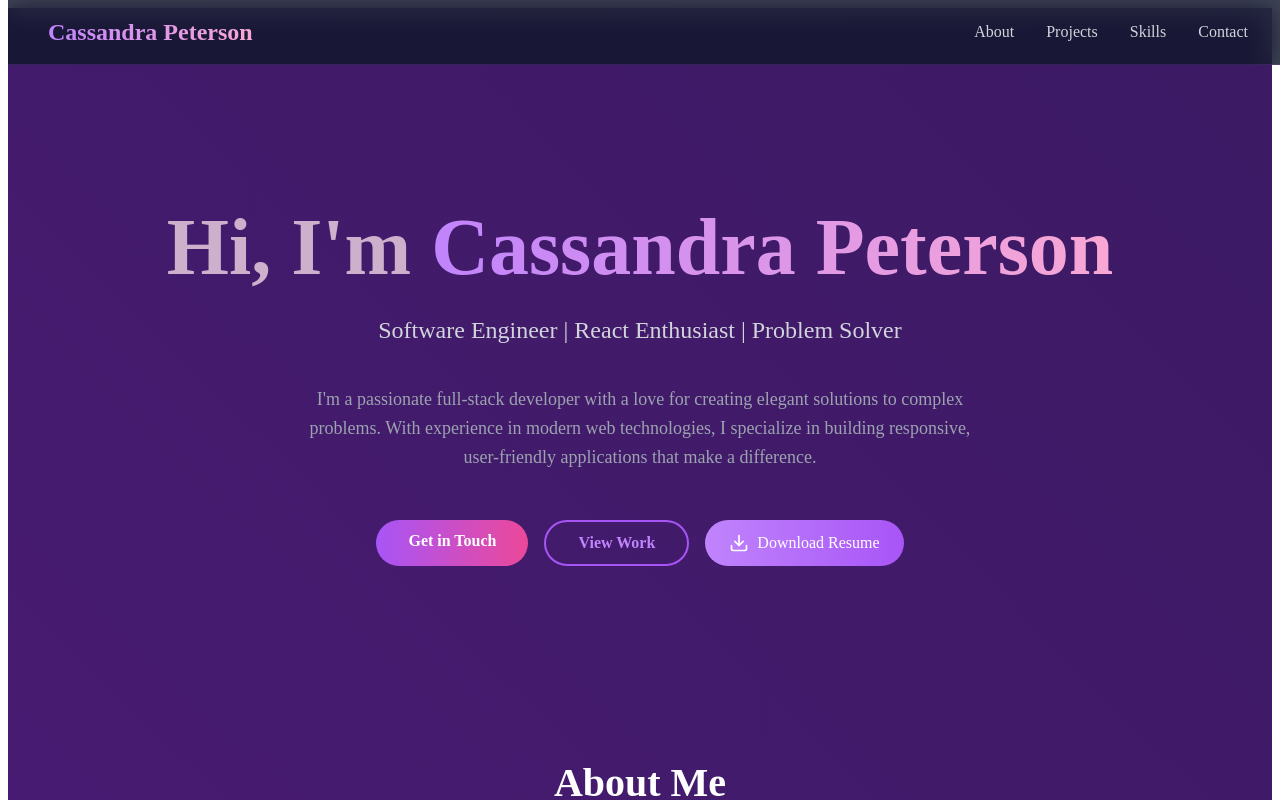
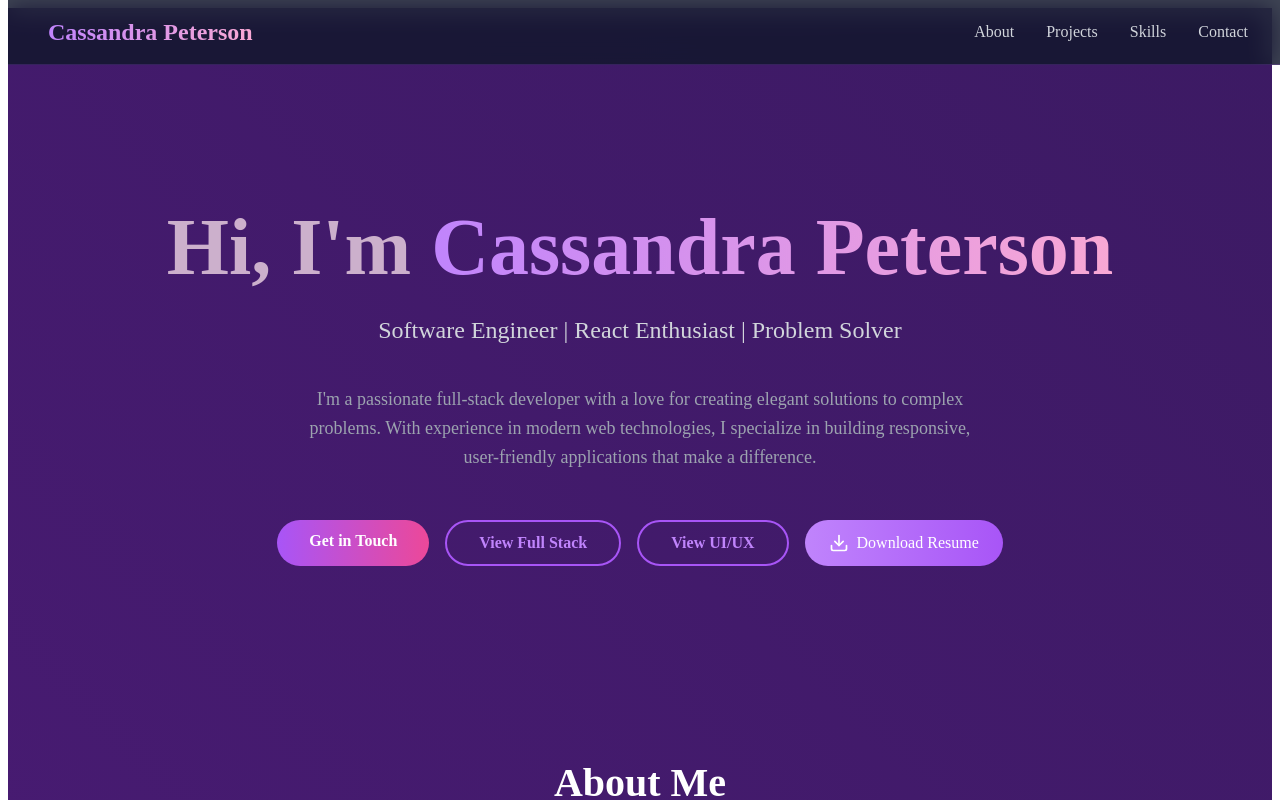
Before and after one commit to cpeterson27/portfolio, a React (Create React App) app: page / in a window 1280 px wide. Shown: the top 800 px of the page. Built offline with nearby package versions, Linux system fonts and the light colour scheme.

Commit message:
add link to wix site

```diff
--- a/src/components/Hero/Hero.jsx
+++ b/src/components/Hero/Hero.jsx
@@ -18,7 +18,10 @@ const Hero = ({ name, title, subtitle, bio, resume }) => {
             Get in Touch
           </a>
           <a href="#projects" className="btn btn-secondary">
-            View Work
+            View Full Stack
+          </a>
+          <a href="https://cgdesigns93.wixsite.com/cassandra-peterson" className="btn btn-secondary">
+            View UI/UX
           </a>
           <a href={resume} download className="resume-button">
             <Download size={20} /> Download Resume
--- a/src/data/portfolio.js
+++ b/src/data/portfolio.js
@@ -16,13 +16,13 @@ export const portfolioData = {
     linkedin:
       "https://www.linkedin.com/in/cassandrapeterson-software-engineer/",
     resume: "assets/Resume - Cassandra Peterson.pdf",
-    image: "images/cassandra-peterson.png",
+    image: process.env.PUBLIC_URL + "/images/cassandra-peterson.png",
   },
   projects: [
     {
       id: 1,
       title: "About Me Portfolio",
-      image: "images/cassie-peterson.jpg",
+      image: process.env.PUBLIC_URL + "/images/cassie-peterson.jpg",
       alt: "Cassandra Peterson's Portfolio",
       description:
         "Portfolio showcasing a little about me and a few things I like to do",
@@ -33,7 +33,7 @@ export const portfolioData = {
     {
       id: 2,
       title: "Triple Peaks Coffee Shop",
-      image: "images/triple-peaks-library.jpg",
+      image: process.env.PUBLIC_URL + "/images/triple-peaks-library.jpg",
       alt: "Triple Peaks Coffee Shop",
       description:
         "Coffee shop landing page with a modern design and responsive layout",
@@ -44,7 +44,7 @@ export const portfolioData = {
     {
       id: 3,
       title: "Spots",
-      image: "images/spots.jpg",
+      image: process.env.PUBLIC_URL + "/images/spots.jpg",
       alt: "Spots",
       description:
         "Interactive web application that allows users to add and remove photos, like photos of other users, and make a few minor adjustments to their profile",
@@ -55,7 +55,7 @@ export const portfolioData = {
     {
       id: 4,
       title: "Simple To Do App",
-      image: "images/todo-app.png",
+      image: process.env.PUBLIC_URL + "/images/todo-app.png",
       alt: "Simple To Do App",
       description:
         " A minimalist, user-friendly to-do list application designed to help users manage daily tasks efficiently. Built using HTML, CSS, and JavaScript.",
@@ -66,7 +66,7 @@ export const portfolioData = {
     {
       id: 6,
       title: "What to Wear?",
-      image: "images/wtwr.png",
+      image: process.env.PUBLIC_URL + "/images/wtwr.png",
       alt: "What to Wear",
       description:
         "The idea of the application is pretty simple - we make a call to an API, which then responds with the daily weather forecast. We collect the weather data, process it, and then based on the forecast, we recommend suitable clothing to the user",
@@ -77,7 +77,7 @@ export const portfolioData = {
     {
       id: 7,
       title: "Starlight University",
-      image: "images/starlight.png",
+      image: process.env.PUBLIC_URL + "/images/starlight.png",
       alt: "Starlight University",
       description:
         "A modern, interactive web application designed to help new students navigate university life. Built with vanilla JavaScript, modular CSS, and webpack for optimal performance and maintainability",
@@ -88,7 +88,7 @@ export const portfolioData = {
     {
       id: 8,
       title: "Emoji Critic",
-      image: "images/emoji.png",
+      image: process.env.PUBLIC_URL + "/images/emoji.png",
       alt: "Emoji Critic",
       description:
         "This is a small React application built with Vite, used as a React Router demonstration by TripleTen's Software Engineering bootcamp",
```
Also changed, not shown: 1 other file (tests, documents, lock files or other folders).
